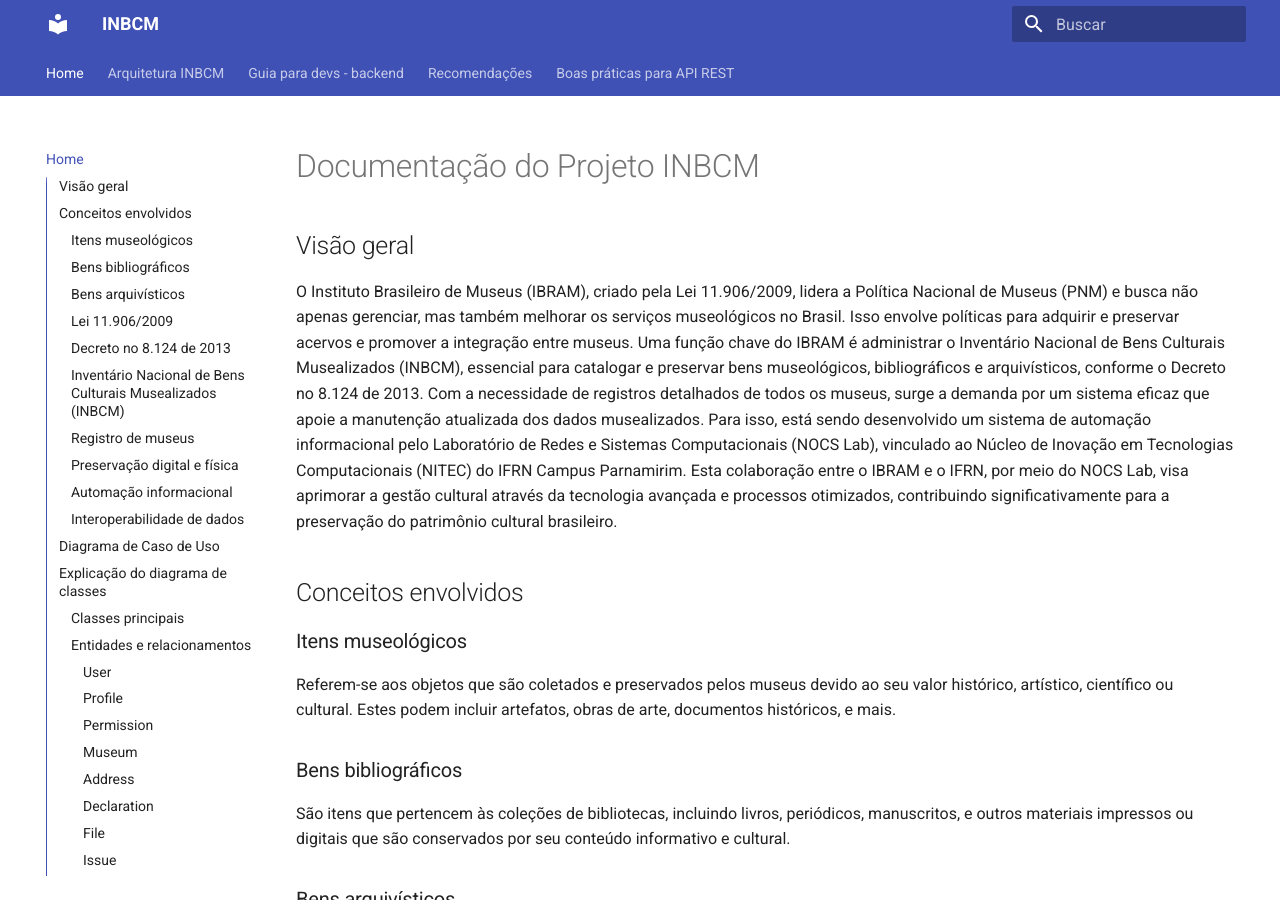
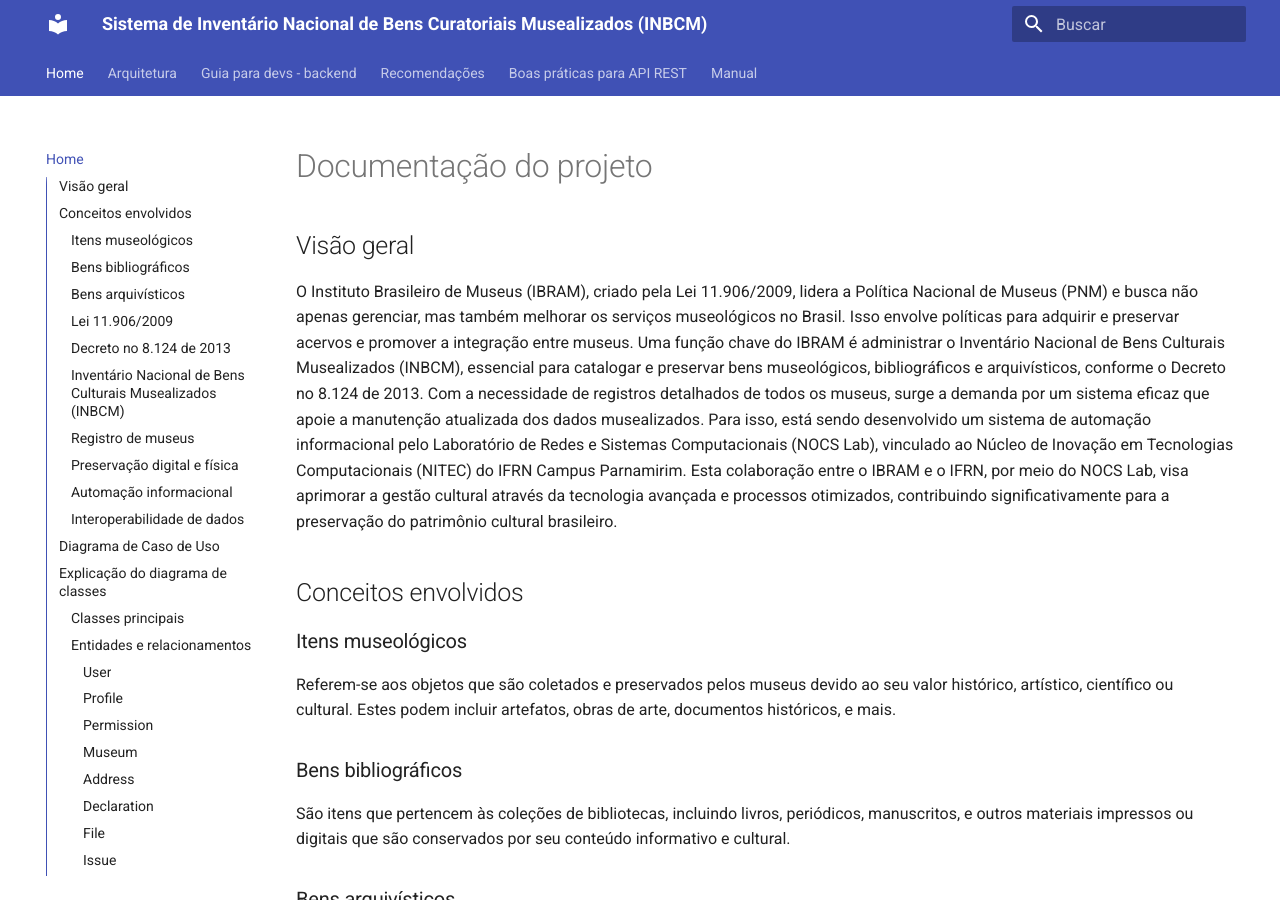
Before and after one commit to Nocs-lab/inbcm-docs, an MkDocs documentation site: the page built from docs/index.md, in a window 1280 px wide and 900 px high. Built offline with MkDocs 1.6.1 and Material for MkDocs 9.7.7, drawn with Linux system fonts in a browser that asks for light colours.

Commit message:
Ajustes de nomenclaturas
Neste commit, foram realizados pequenos ajustes no texto, mas sem comprometer o seu conteúdo.

```diff
--- a/docs/index.md
+++ b/docs/index.md
@@ -1,4 +1,4 @@
-# Documentação do Projeto INBCM
+# Documentação do projeto
 
 ## Visão geral
 
--- a/mkdocs.yml
+++ b/mkdocs.yml
@@ -1,4 +1,4 @@
-site_name: INBCM
+site_name: Sistema de Inventário Nacional de Bens Curatoriais Musealizados (INBCM)
 theme:
   name: 'material'
   language: 'pt'
@@ -34,7 +34,8 @@
 
 nav:
   - Home: index.md
-  - Arquitetura INBCM: arquitetura.md
+  - Arquitetura: arquitetura.md
   - Guia para devs - backend: guia-dev-backend.md
   - Recomendações: recomendacoes.md
   - Boas práticas para API REST: boas-praticas-api-rest.md
+  - Manual: manual.md
```
